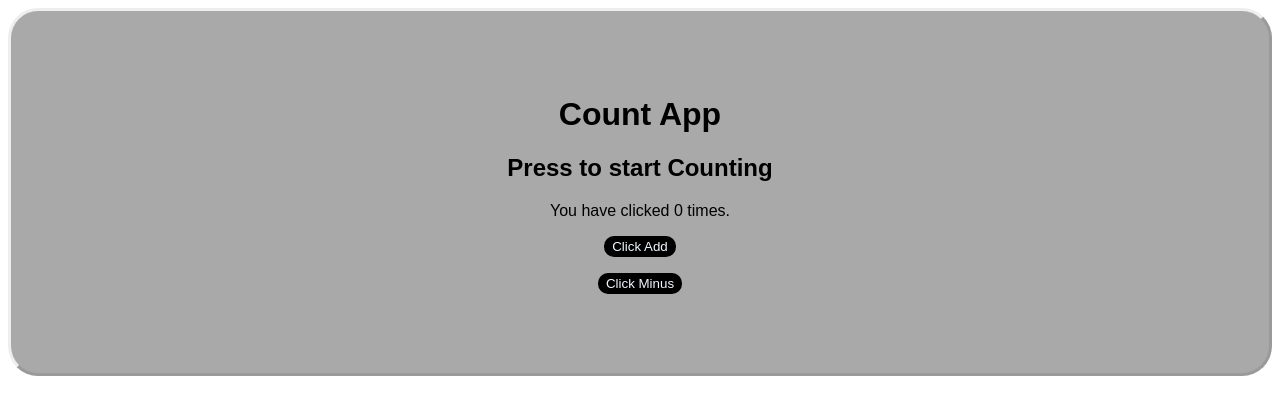
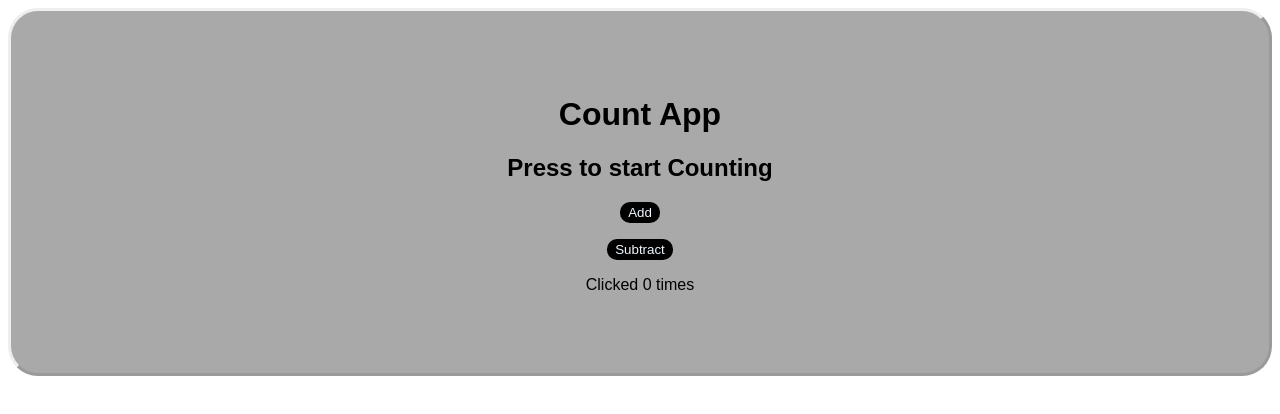
Before and after one commit to mc-jamin/myreact, a React (Create React App) app: page / in a window 1280 px wide. Shown: the top 414 px of the page. Built offline with nearby package versions, Linux system fonts and the light colour scheme.

Commit message:
Changes to the functions

```diff
--- a/src/App.js
+++ b/src/App.js
@@ -11,18 +11,22 @@ const App=()=>{
 }
 const Counting=()=> {
   const [count, setCount] = useState(0);
-  const increase =()=> setCount(count+1);
+  const [isPositive, setPositive] = useState(true);
+  const increase =()=>{
+    setPositive(true);
+    setCount(count+1);
+  }
   const decrease =()=>{
-    if (count==0){
-       alert("Cannot be negative");
-    }
-    else setCount(count-1);
+    if(count>0) setCount(count-1);
+    else setPositive(false);
   }
   return (
     <>
-    <p> You have clicked {count} times. </p>
-    <button className = "btn" onClick={increase}> Click Add </button>
-    <p><button className = "btn" onClick={decrease}> Click Minus </button></p>
+    <input type ="button" className = "btn" onClick={increase} value = "Add"/>
+    <p><input type = "button" className = "btn" onClick={decrease} value = "Subtract"/></p>
+    <p>
+      { isPositive ? `Clicked ${count} times`: "Num cannot be negative" }
+    </p>
     </>
   );
 }
```
